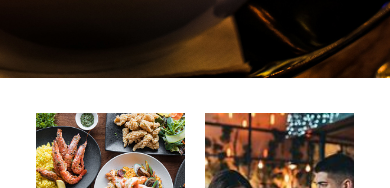
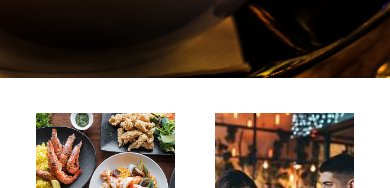
Before and after one commit to Tochy112/Restaurant_21, a React (Create React App) app: page /about in a window 390 px wide. Shown: the part 617-805 px from the top of the page. Built offline with nearby package versions, Linux system fonts and the light colour scheme.

Commit message:
updated the about page

```diff
--- a/src/Components/About/about.css
+++ b/src/Components/About/about.css
@@ -126,7 +126,7 @@
     display: flex;
     justify-content: center;
     margin-bottom: 200px;
-    gap: 100px;
+    gap: 120px;
     margin-top: 50px;
   }
 
```
